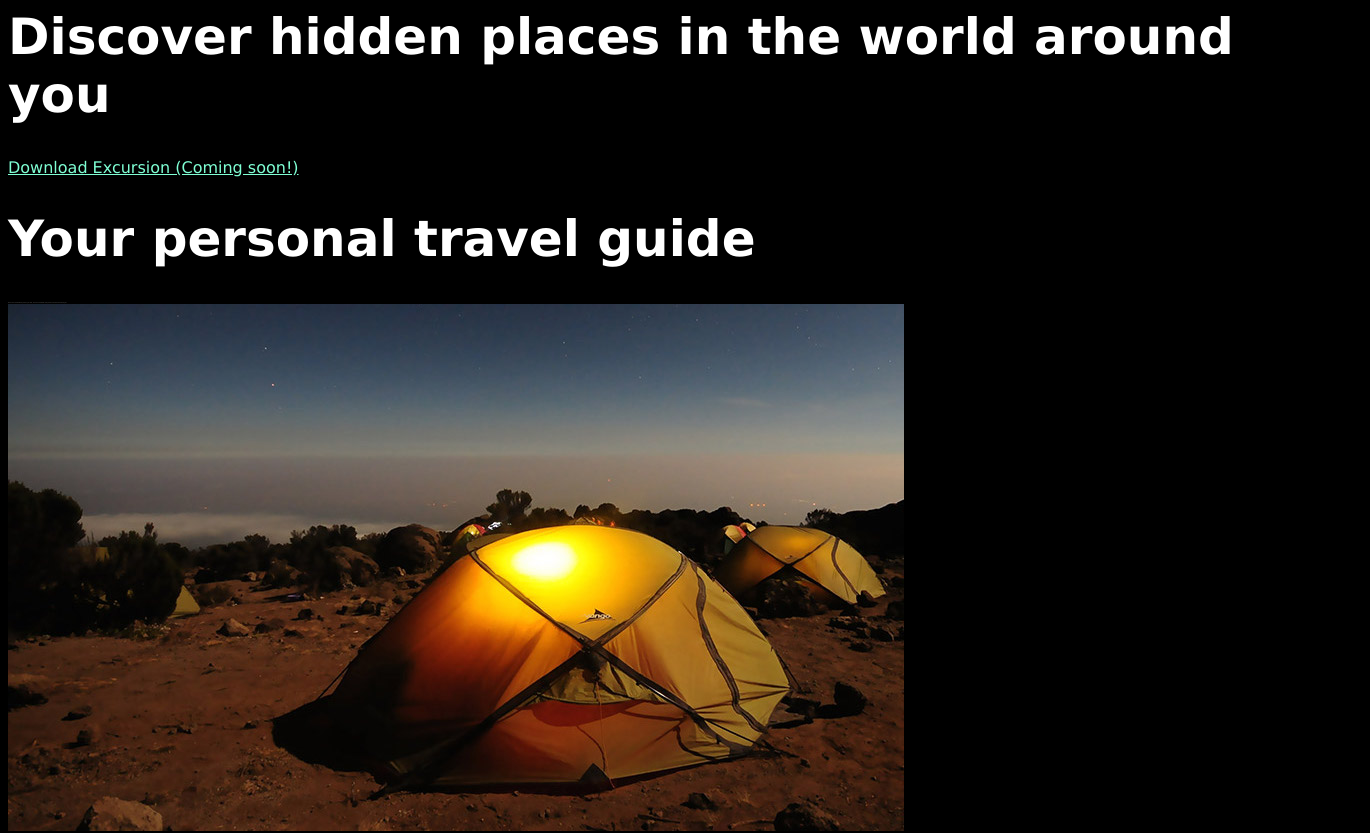
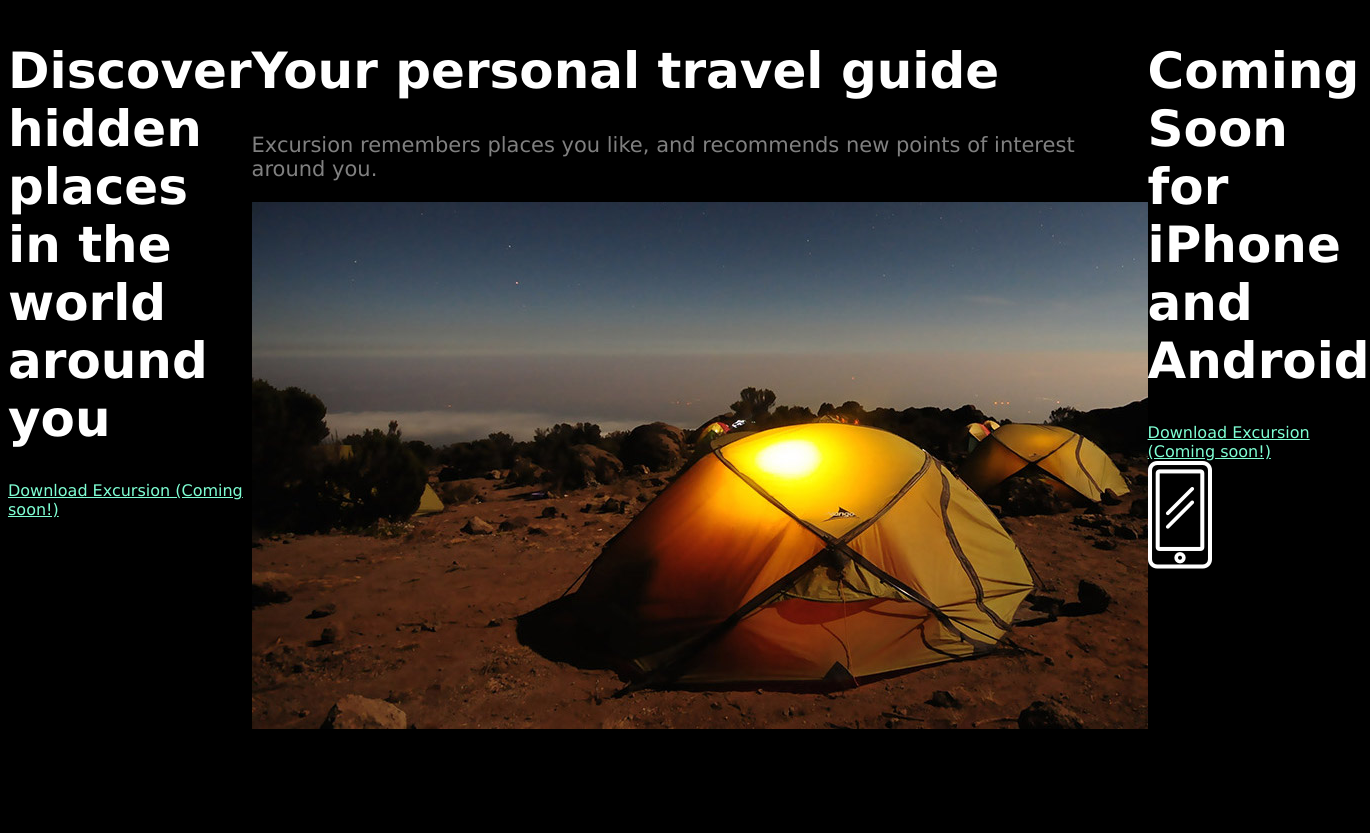
Before and after one commit to FrancescaOaksford/excursion, a plain HTML site: page index.html in a window 1280 px wide. Shown: the top 833 px of the page, 1370 px wide, since content can reach past the window. After the commit the page ends 800 px from the top, so only its background shows below. Drawn offline with Linux system fonts and the light colour scheme.

Commit message:
fix p font size, adjust font weight

```diff
--- a/resources/css/style.css
+++ b/resources/css/style.css
@@ -6,10 +6,13 @@ body{
 	background-color: #000;
 	color: #fff;
 	font-family: verdana;
+	font-weight: 400;
+	display: flex;
 }
 
 h1{
 	font-size: 3.125rem;
+
 }
 
 a{
@@ -18,7 +21,7 @@ a{
 }
 
 p{
-	font-size: 1.3125px;
+	font-size: 1.3125rem;
 	color: gray;
 }
 
```
